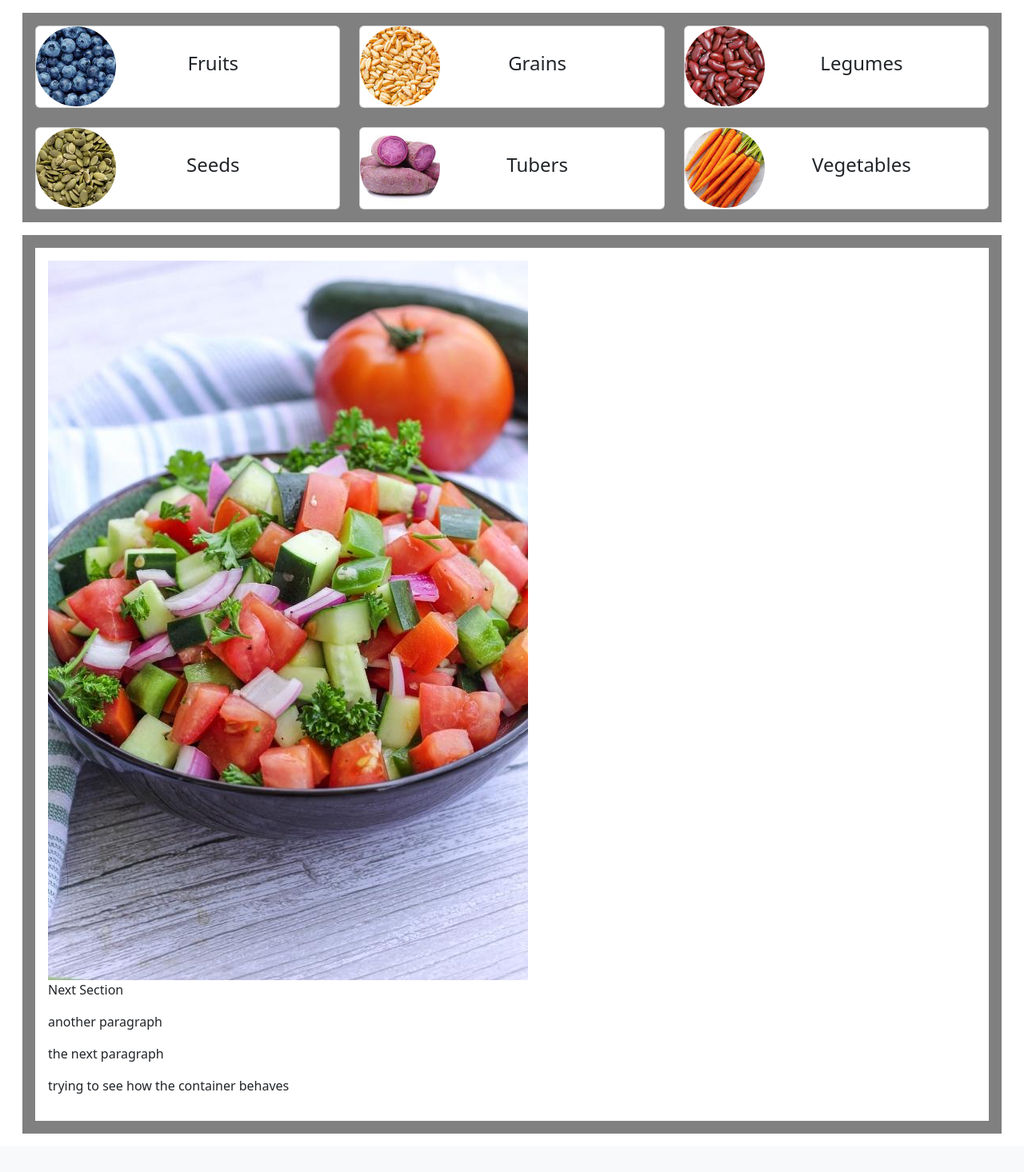
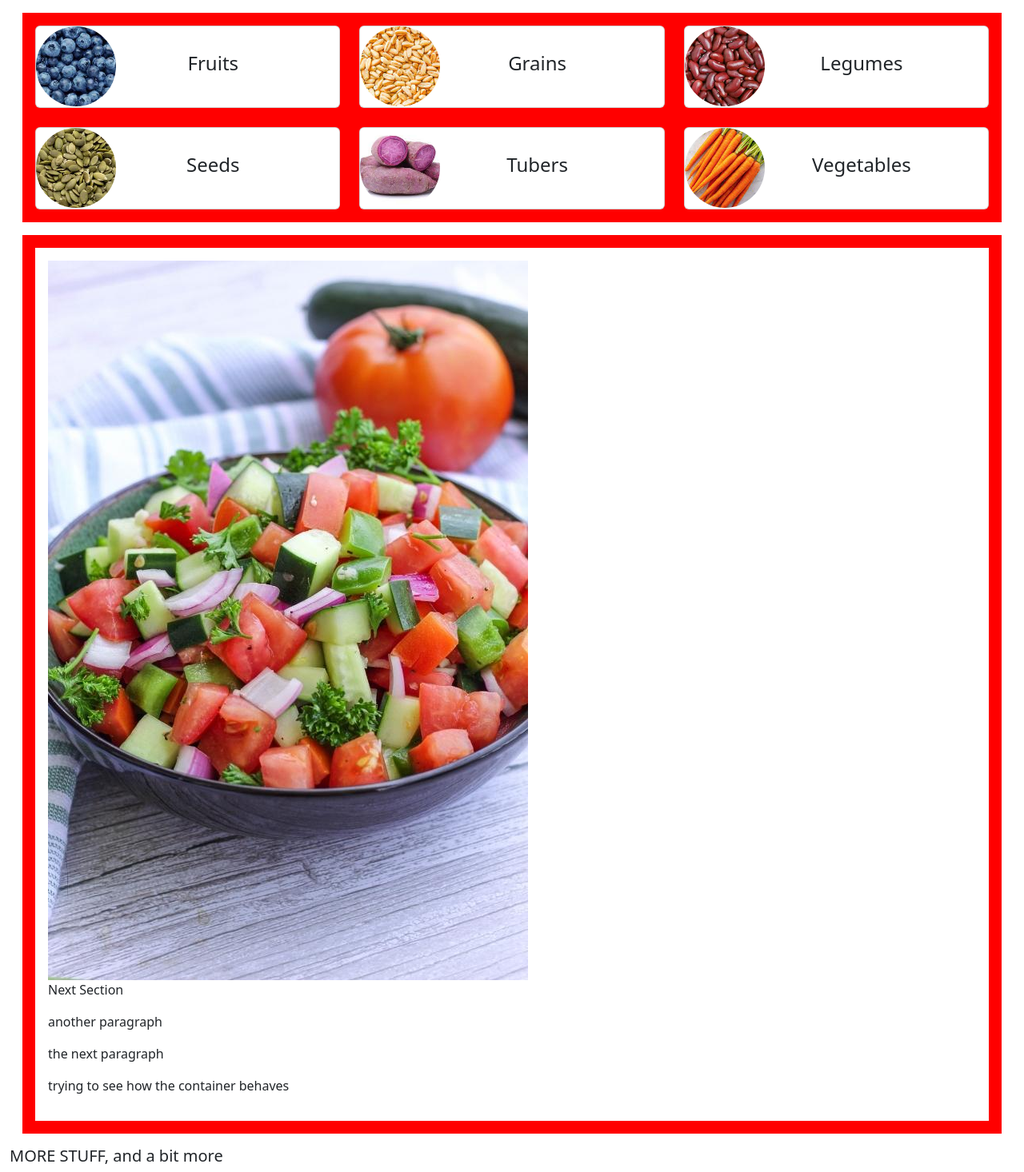
Before and after one commit to savitvitskiy/WFPB-Website, a Django app: page / in a window 1280 px wide. Shown: the part 168-1634 px from the top of the page at 80% size. Before the commit the page ends 1586 px from the top, so only its background shows below. Run offline with Django 4.2, Linux system fonts and the light colour scheme; data comes from the database, SQL or seed files in the repository.

```diff
--- a/static/css/style.css
+++ b/static/css/style.css
@@ -6,7 +6,7 @@
     margin: 1rem;
     padding: 1rem;
     max-width: 100% !important;
-    background-color: gray;
+    background-color: red;
 }
 
 .quote {
--- a/templates/home.html
+++ b/templates/home.html
@@ -43,4 +43,6 @@
     </div>
 </div>
 
+<h5>MORE STUFF, and a bit more</h5>
+
 {% endblock %}
```
